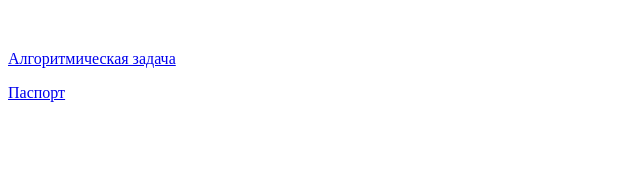
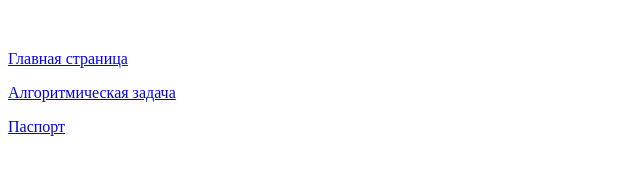
Before and after one commit to mtamtamta/homework, a plain HTML site: page index.html in a window 1280 px wide. Shown: the whole page, without its empty margins (0-640 px from the left). Drawn offline with Linux system fonts and the light colour scheme.

Commit message:
Update index.html

```diff
--- a/index.html
+++ b/index.html
@@ -6,6 +6,7 @@
 </head>
 <body>
 <p><img src=""></p>
+<p><a href = "index.html">Главная страница</a></p>
 <p><a href = "index2.html">Алгоритмическая задача</a></p>
 <p><a href = "index4.html">Паспорт</a></p>
 
```
